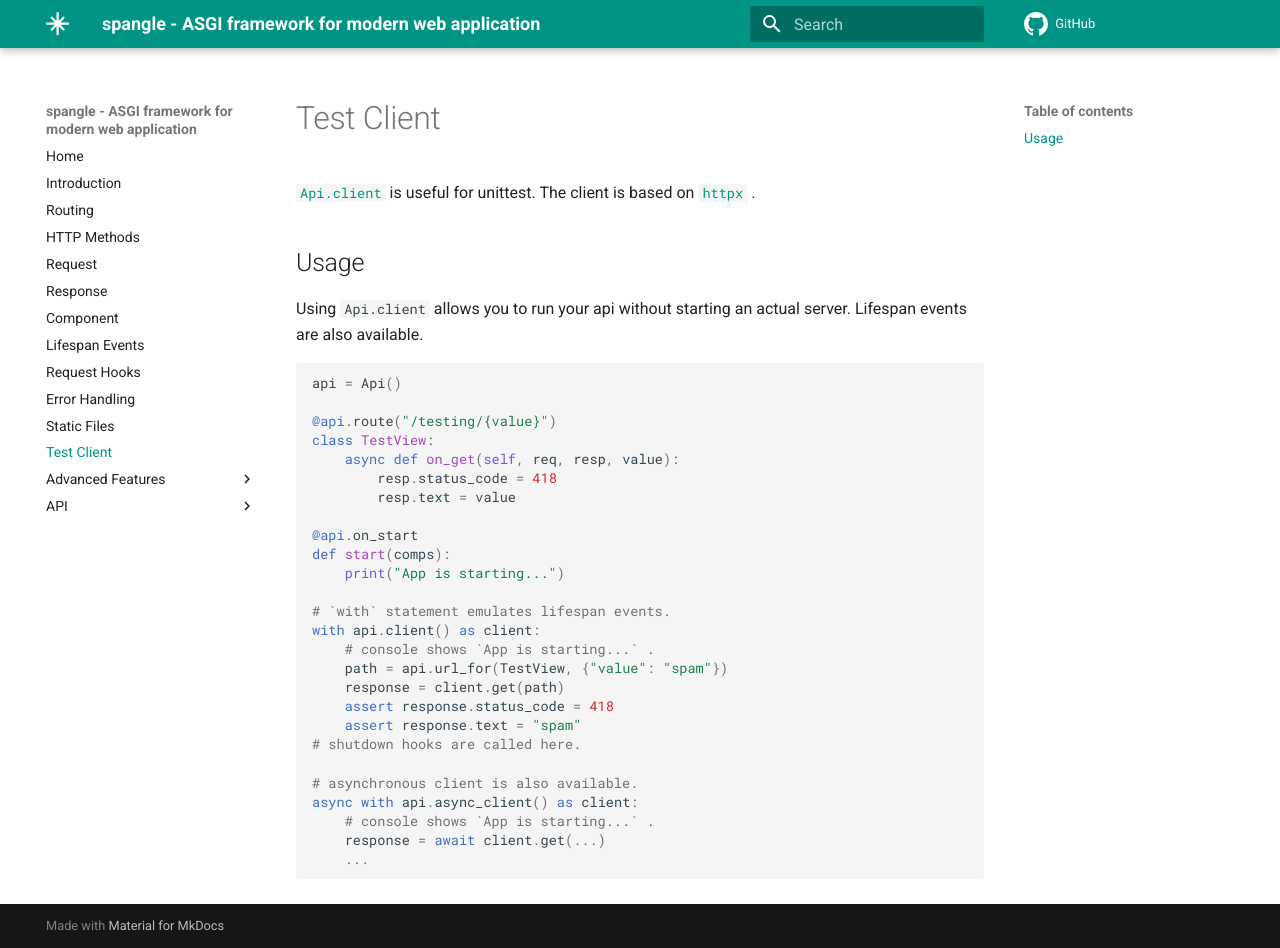
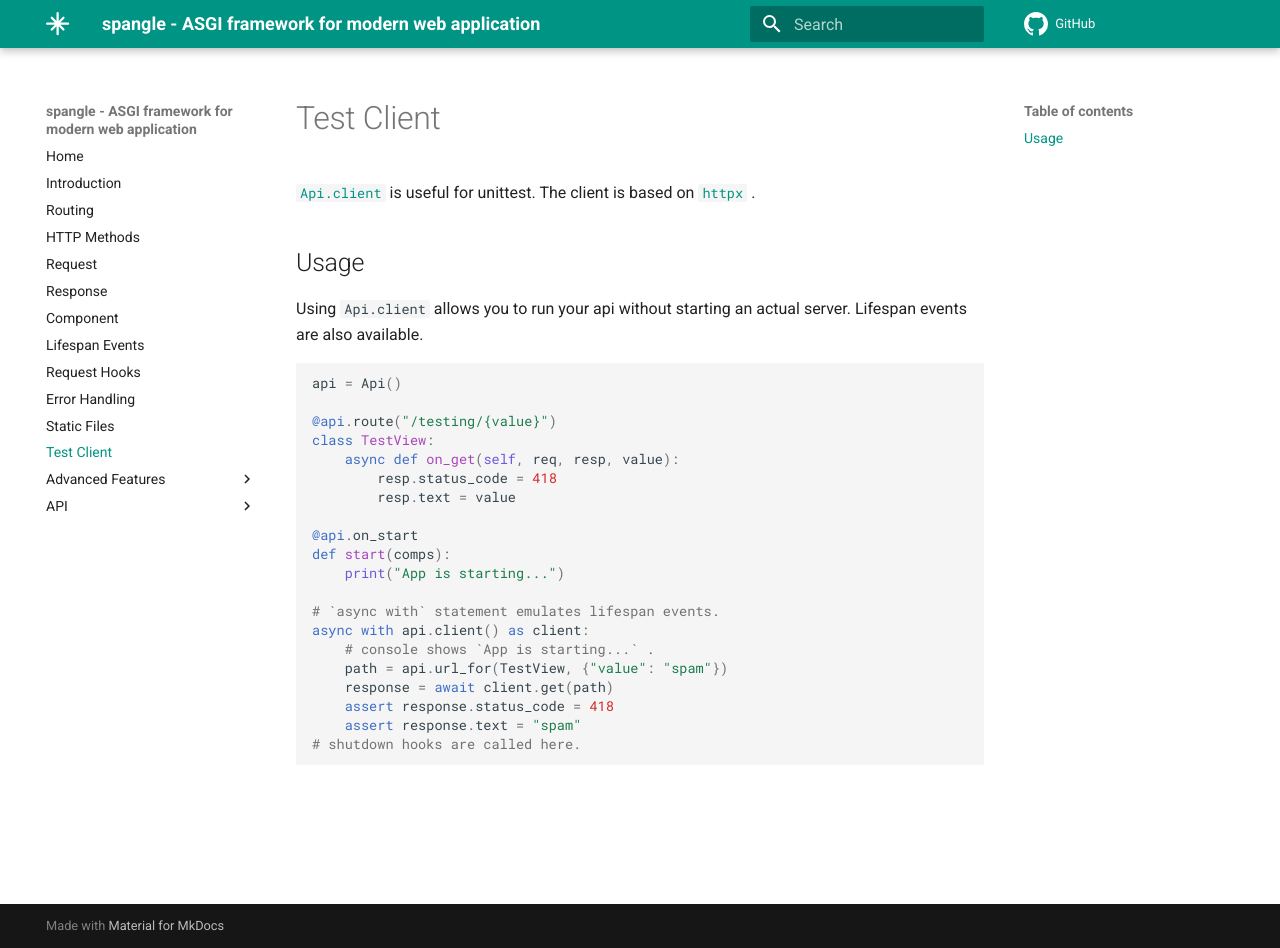
Before and after one commit to tkamenoko/spangle, an MkDocs documentation site: the page built from markdown/test-client.md, in a window 1280 px wide and 948 px high. Built offline with MkDocs 1.6.1 and Material for MkDocs 9.7.7, drawn with Linux system fonts in a browser that asks for light colours; comment, search, counter and statistics services are not loaded.

Commit message:
fix: test-client

````diff
--- a/markdown/test-client.md
+++ b/markdown/test-client.md
@@ -19,19 +23,13 @@ class TestView:
 def start(comps):
     print("App is starting...")
 
-# `with` statement emulates lifespan events.
-with api.client() as client:
+# `async with` statement emulates lifespan events.
+async with api.client() as client:
     # console shows `App is starting...` .
     path = api.url_for(TestView, {"value": "spam"})
-    response = client.get(path)
+    response = await client.get(path)
     assert response.status_code = 418
     assert response.text = "spam"
 # shutdown hooks are called here.
 
-# asynchronous client is also available.
-async with api.async_client() as client:
-    # console shows `App is starting...` .
-    response = await client.get(...)
-    ...
-
 ```
````
Also changed, not shown: other parts of markdown/test-client.md (+4 -0 lines).
